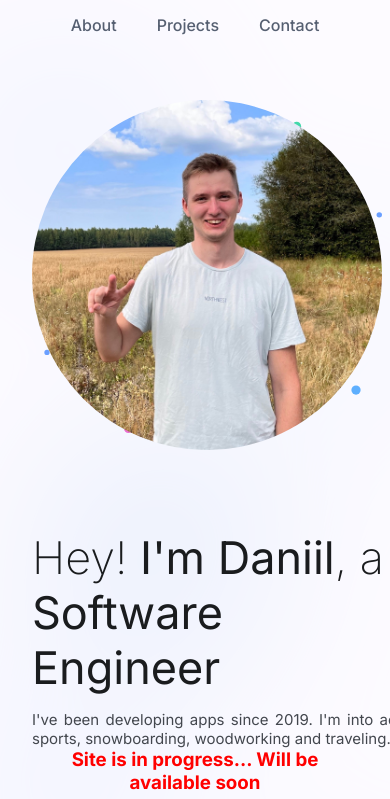
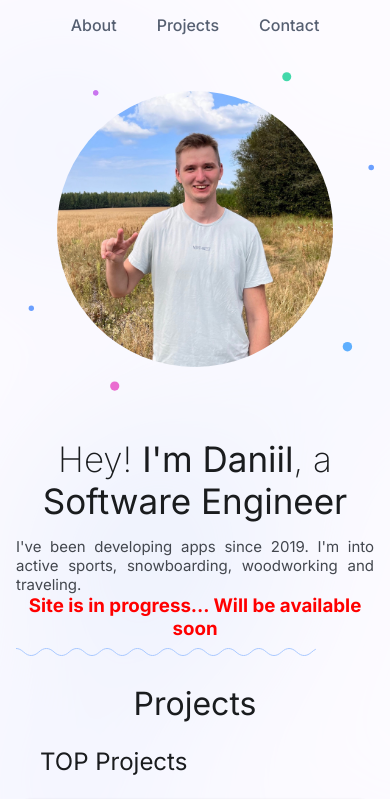
Before and after one commit to danyavol/personal-page, a Next.js app: page / in a window 390 px wide. Shown: the top 799 px of the page. Built offline with nearby package versions, Linux system fonts and the light colour scheme.

Commit message:
feat: Add more adaptivity to header

```diff
--- a/src/pages/header/header.module.scss
+++ b/src/pages/header/header.module.scss
@@ -36,8 +36,14 @@
     display: flex;
     justify-content: space-between;
     align-items: center;
-    flex-wrap: wrap-reverse;
     gap: 30px;
+
+    @media (max-width: 950px) {
+        & {
+            justify-content: center;
+            flex-direction: column-reverse;
+        }
+    }
 }
 
 .title {
@@ -46,28 +52,35 @@
     strong {
         font-weight: 400;
     }
+
+    @media (max-width: 950px) {
+        & {
+            font-size: 35px;
+            text-align: center;
+        }
+    }
 }
 
 .titleDescription {
     font-size: 15px;
     text-align: justify;
     margin-top: 15px;
-    width: 390px;
+    max-width: 390px;
     color: var(--md-sys-color-on-surface-variant-light);
 }
 
 .photoWrapper {
     background-image: url("/images/photo-decoration.svg");
-    width: 450px;
-    height: 450px;
+    max-width: 450px;
     background-repeat: round;
     display: flex;
     justify-content: center;
     align-items: center;
+    aspect-ratio: 1/1;
 }
 
 .photo {
     border-radius: 50%;
-    width: 350px;
-    height: 350px;
+    width: 77%;
+    height: 77%;
 }
--- a/src/pages/projects/projects.module.scss
+++ b/src/pages/projects/projects.module.scss
@@ -3,6 +3,12 @@
     grid-template-columns: repeat(auto-fill, minmax(300px, 1fr));
     gap: 30px;
     justify-content: space-between;
+
+    @media (max-width: 900px) {
+        & {
+            gap: 16px;
+        }
+    }
 }
 
 .subsection {
--- a/src/styles/globals.scss
+++ b/src/styles/globals.scss
@@ -26,6 +26,12 @@ main {
     max-width: 1280px;
     padding: 0 32px;
     margin: auto;
+
+    @media (max-width: 900px) {
+        & {
+            padding: 0 16px;
+        }
+    }
 }
 
 .page-background {
```
